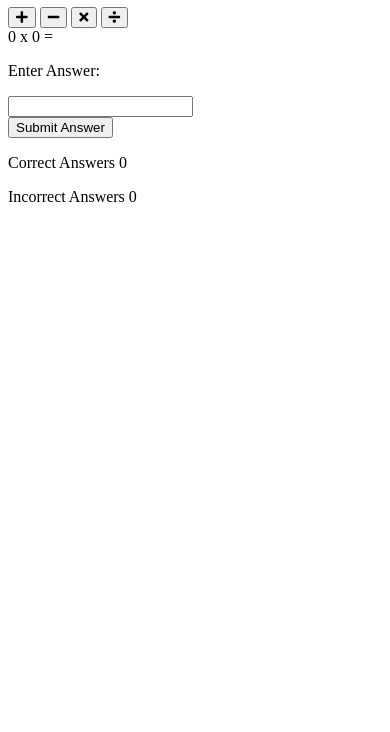
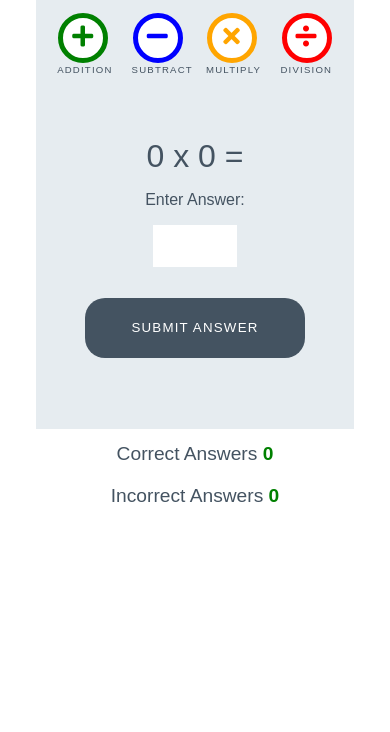
Before and after one commit to AstaJoks/love-maths, a plain HTML site: page index.html in a window 390 px wide. Shown: the part 112-844 px from the top of the page. Drawn offline with Linux system fonts and the light colour scheme.

Commit message:
Add styles for game

```diff
--- a/assests/css/style.css
+++ b/assests/css/style.css
@@ -0,0 +1,252 @@
+/* --------- Global style */
+
+body {
+    background-color: white;
+    font-family: "Raleway", sans-serif;
+    color: #445361;
+    text-align: center;
+}
+
+/* --------- Heading */
+
+.heading {
+    text-align: center;
+    font-size: 2.5rem;
+}
+
+.logo {
+    height: 40px;
+    padding-right: 5px;
+}
+
+/* --------- Game layout */
+
+.game-area {
+    background-color: #E6ECF0;
+    box-sizing: border-box;
+    width: 85%;
+    height: 65vh;
+    max-height: 450px;
+    max-width: 830px;
+    margin-left: auto;
+    margin-right: auto;
+    padding: 1%;
+}
+
+.question-area {
+    width: 50%;
+    font-size: 2rem;
+    margin: auto;
+    padding: 50px 0;
+}
+
+.question-area span {
+    padding: 0 15px;
+}
+
+.score-area {
+    margin: 5px auto;
+    width: 60%;
+    font-size: 1.2rem;
+}
+
+.controls-area {
+    width: 85%;
+    margin: 30px auto;
+}
+
+#score {
+    color: green;
+    font-weight: bold;
+}
+
+#incorrect {
+    color: red;
+    font-weight: bold;
+}
+
+.answer-message {
+    display: none;
+    font-size: 1rem;
+}
+
+#answer-box {
+    border: none;
+    color: #445361;
+    display: inline-block;
+    height: 40px;
+    width: 80px;
+    font-size: 1.2rem;
+}
+
+.scores {
+    display: inline-block;
+    padding: 25px;
+}
+
+/* --------- Buttons */
+
+.btn {
+    width: 220px;
+    height: 60px;
+    font-family: "Raleway", sans-serif;
+    text-transform: uppercase;
+    letter-spacing: 1.2px;
+    color: white;
+}
+
+.btn:focus {
+    outline: none;
+}
+
+.btn--big {
+    padding-top: 10px;
+    border-radius: 50%;
+    background-color: white;
+    border: 10px solid;
+    width: 100px;
+    height: 100px;
+    font-size: 3.2rem;
+    margin: 0 30px;
+    transition: all 0.5s;
+}
+
+.btn--big::after{
+    content: attr(data-type);
+    font-size: 1rem;
+    color: #445361;
+    position: relative;
+    left: -0.5rem;
+}
+
+.btn--blue {
+    border-color: blue;
+    color: blue;
+}
+
+.btn--blue:active,
+.btn--blue:hover {
+    background-color: darkblue;
+    color: white;
+}
+
+.btn--orange {
+    border-color: orange;
+    color: orange;
+}
+
+.btn--orange:active,
+.btn--orange:hover {
+    background-color: darkorange;
+    color: white;
+}
+
+.btn--red {
+    border-color: red;
+    color: red;
+}
+
+.btn--red:active,
+.btn--red:hover {
+    background-color: darkred;
+    color: white;
+}
+
+.btn--green {
+    border-color: green;
+    color: green;
+}
+
+.btn--green:active,
+.btn--green:hover {
+    background-color: darkgreen;
+    color: white;
+}
+
+.btn--gray {
+    margin-top: 25px;
+    background-color: #445361;
+    border: 1px transparent;
+    border-radius: 20px;
+}
+
+.btn--gray:active,
+.btn--gray:hover {
+    background-color: #0d1013;
+}
+
+/* --------- Media queries */
+
+@media (max-width: 414px) {
+    .controls-area {
+        width: 100%;
+    }
+
+    .btn--big {
+        margin: 0 10px;
+        padding: 5px;
+        border: 5px solid;
+        width: 50px;
+        height: 50px;
+        font-size: 1.5rem;
+    }
+
+    .btn--big::after {
+        font-size: 0.6rem;
+        left: -0.7rem;
+    }
+
+    .question-area {
+        padding: 10% 0;
+        width: 100%;
+    }
+
+    .question-area span {
+        padding: 0;
+    }
+
+    .answer-message {
+        display: block;
+    }
+
+    #answer-box {
+        display: block;
+        margin: 0 auto;
+    }
+    .btn--gray {
+        margin-top: 0;
+    }
+
+    .score-area {
+        width: 100%;
+    }
+
+    .scores {
+        margin: 0.5em auto;
+        display: block;
+        padding: 5px;
+    }
+
+    .heading {
+        font-size: 2rem;
+    }
+}
+
+@media (max-width: 320px) {
+    .game-area {
+        height: 70vh;
+    }
+
+    .controls-area {
+        width: 75%;
+        margin: 10px auto;
+    }
+
+    .btn--big {
+        margin: 10px 10px;
+    }
+    .question-area {
+        padding: 10px 0;
+    }
+
+}
--- a/index.html
+++ b/index.html
@@ -19,16 +19,16 @@
     </h1>
     <div class="game-area">
         <div class="controls-area">
-            <button class="btn btn--big btn--green">
+            <button data-type="addition" class="btn btn--big btn--green">
                 <i class="fas fa-plus"></i>
             </button>
-            <button class="btn btn--big btn--blue">
+            <button data-type="subtract" class="btn btn--big btn--blue">
                 <i class="fas fa-minus"></i>
             </button>
-            <button class="btn btn--big btn--orange">
+            <button data-type="multiply" class="btn btn--big btn--orange">
                 <i class="fas fa-times"></i>
             </button>
-            <button class="btn btn--big btn--red">
+            <button data-type="division" class="btn btn--big btn--red">
                 <i class="fas fa-divide"></i>
             </button>
         </div>
@@ -40,7 +40,7 @@
             <p class="answer-message">Enter Answer:</p>
             <input id="answer-box" type="number">
         </div>
-        <button class="brn btn--gray">Submit Answer</button>
+        <button data-type="submit" class="btn btn--gray">Submit Answer</button>
     </div>
 
     <div class="score-area">
```
